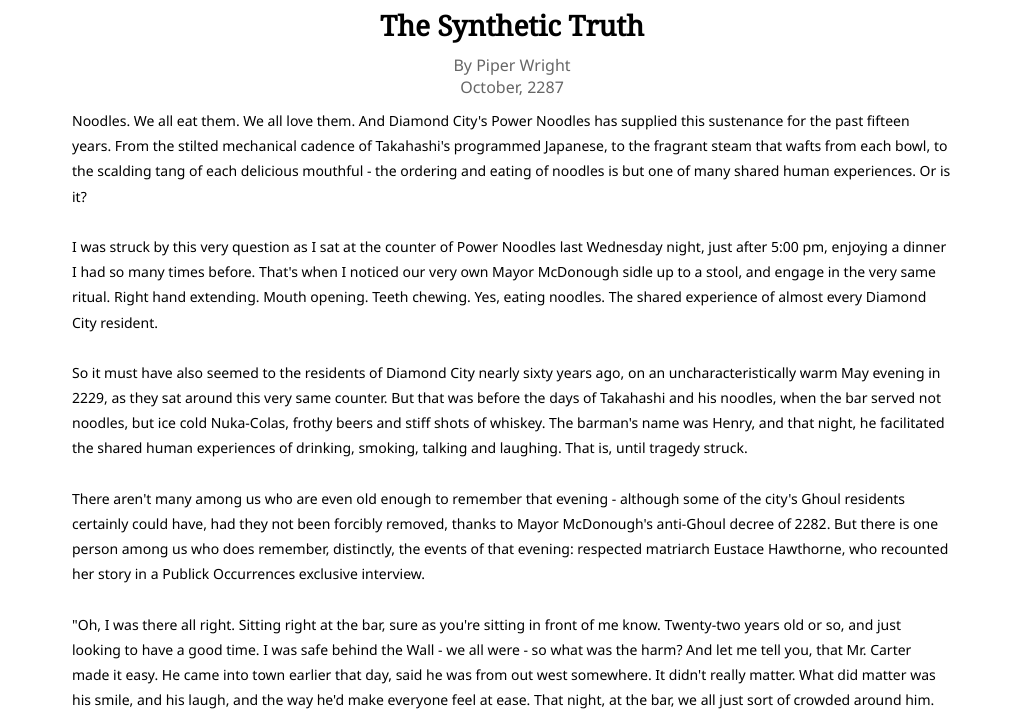
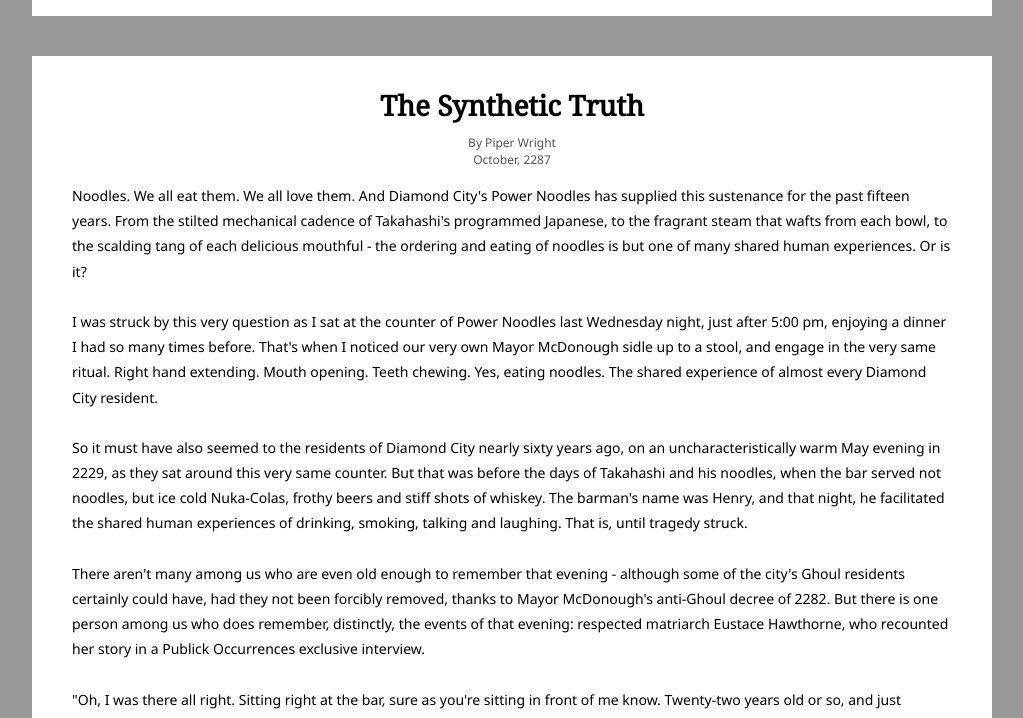
Before and after one commit to skylake02/Publick-Occurrences, a plain HTML site: page index.html in a window 1280 px wide. Shown: the part 197-915 px from the top of the page, without its empty margins (128-1151 px from the left). Drawn offline with nearby package versions, Linux system fonts and the light colour scheme.

Commit message:
changed styles

```diff
--- a/index.html
+++ b/index.html
@@ -6,8 +6,9 @@
         <link rel="stylesheet" type="text/css" href="style.css"/>
     </head>
     <body>
+        <div class="">
+            <header>
                 <div class="wrapper">
-            <header>
                     <h1>Publick Occurrences</h1>
                     <p>...the official newpaper of the Commonwealth</p>
                     <nav>
@@ -17,8 +18,10 @@
                             <li><a href="#" id="a3">About</a></li>
                         </ul>
                     </nav>
+                </div>
             </header>
             <main>
+                <div class="wrapper">
                     <div class="post">
                         <h3>The Synthetic Truth</h3>
                         <span>By Piper Wright<br/>October, 2287</span>
@@ -48,12 +51,15 @@
                             Are we?
                         </p>
                     </div>
+                </div>
             </main>
         </div>
+        <!--
         <script type="text/javascript" src="https://cdnjs.cloudflare.com/ajax/libs/jquery/3.3.1/jquery.min.js"></script>
         <script type="text/javascript">
             window.jQuery || document.write('<script type="text/javascript" src="jquery-3.3.1.min.js"><\/script>')
         </script>
         <script type="text/javascript" src="script.js"></script>
+        -->
     </body>
 </html>
--- a/script.js
+++ b/script.js
@@ -0,0 +1,9 @@
+/*jslint browser: true*/
+/*global  $*/
+
+$(function () {
+    'use strict';
+
+
+
+});
--- a/style.css
+++ b/style.css
@@ -1,14 +1,26 @@
 /* VARIABLES */
 :root {
     --color-main: #000;
-    --color-off: #666;
-    --color-back: #fff;
+    --color-off: #555;
+    --color-back: #999;
+    --color-white: #fff;
 }
 
 /* BASE STYLES */
 * { margin: 0; font-family: "Noto Sans", sans-serif; }
 
-html, body { width: 100%; height: 100%; background-color: var(--color-back); }
+body {
+    width: 100%;
+    height: auto;
+    background-color:
+        var(--color-back);
+    padding: 40px 0;
+}
+
+@media screen and (max-width: 960px) {
+    body { background-color: var(--color-white); padding: 0; padding-top: 10px; }
+}
+
 
 h1, h2, h3, h4, h5, h6 { font-family: "Noto Serif", serif; }
 
@@ -18,12 +30,15 @@ h1, h2, h3, h4, h5, h6 { font-family: "Noto Serif", serif; }
     box-sizing: border-box;
     display: block;
     margin: 0 auto;
+    background-color: var(--color-white);
 }
 
 
 /* HEADER */
 
-header { padding-top: 30px; }
+header {  }
+
+header .wrapper { padding: 20px 0; }
 
     header h1 { text-align: center; font-size: 42px; font-weight: 800; }
 
@@ -62,12 +77,17 @@ header { padding-top: 30px; }
 
 /* MAIN */
 
-main { margin-top: 40px; }
-    main .post h3 { font-size: 28px; text-align: center;}
-    main .post span {
-        display: block;
-        color: var(--color-off);
-        font-size: 16px;
-        text-align: center;
-        margin-top: 10px; }
-    main .post p { line-height: 1.8; margin-top: 10px; font-size: 14px; }
+main {  }
+    main .wrapper {  }
+    main .post { margin-top: 40px; padding: 30px 0; }
+        main .post h3 { font-size: 28px; text-align: center; }
+        main .post span {
+            display: block;
+            color: var(--color-off);
+            font-size: 12px;
+            text-align: center;
+            margin-top: 10px; }
+        main .post p { line-height: 1.8; margin-top: 15px; font-size: 14px; }
+    @media screen and (max-width: 960px) {
+        main .post { margin-top: 0; }
+    }
```
Lines whose indentation alone changed are shown as unchanged.
